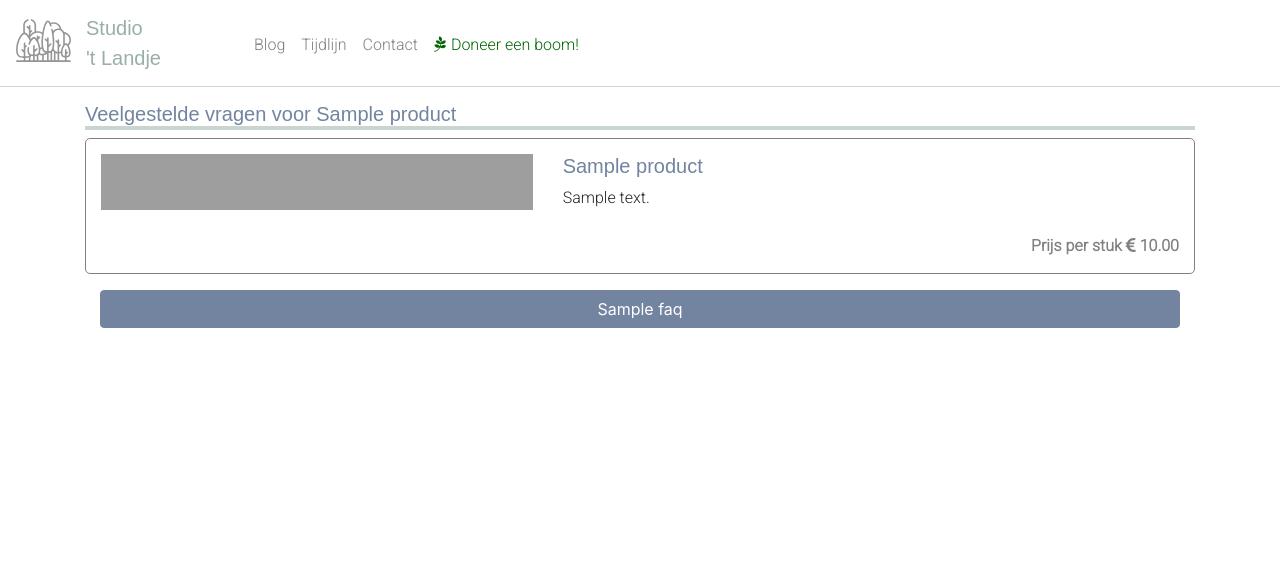
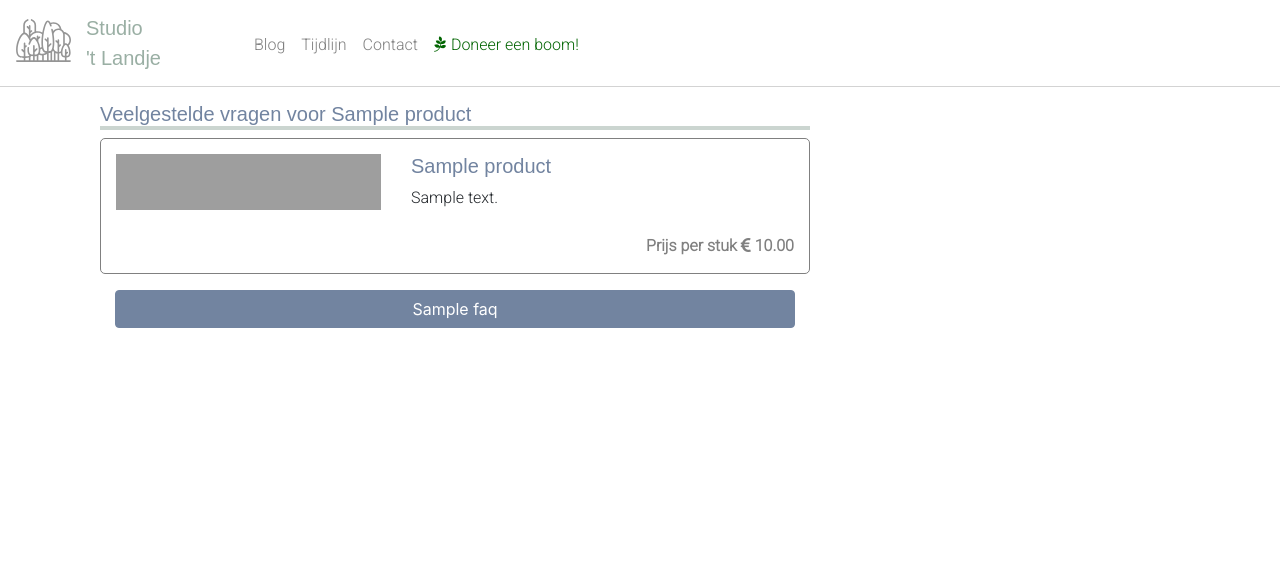
Before and after one commit to MYKingma/tree, a Flask app: a page that uses templates/faq.html in a window 1280 px wide. Shown: the top 578 px of the page. Run offline with Flask 2, Linux system fonts and the light colour scheme; tables that the repository leaves empty hold one stand-in row (values such as "Sample post"); parts of the project's set-up code (start-up, migrations or seed data) failed here and were passed over; some libraries are stand-ins or nearby versions; some web fonts are replaced; grey boxes are pictures that could not be loaded.

Commit message:
Update faq.html

```diff
--- a/templates/faq.html
+++ b/templates/faq.html
@@ -13,6 +13,7 @@ Website homepage layout
 <!-- page content -->
 {% block content %}
 <div class="container mt">
+    <div class="col-lg-8">
         <h5>Veelgestelde vragen voor {{ product.name }}</h5>
         <ul class="list-unstyled">
             <li class="listitem">
@@ -43,7 +44,7 @@ Website homepage layout
                 </div>
             </div>
         </div>
-
         {% endfor %}
     </div>
+</div>
 {% endblock %}
```
Lines whose indentation alone changed are shown as unchanged.
